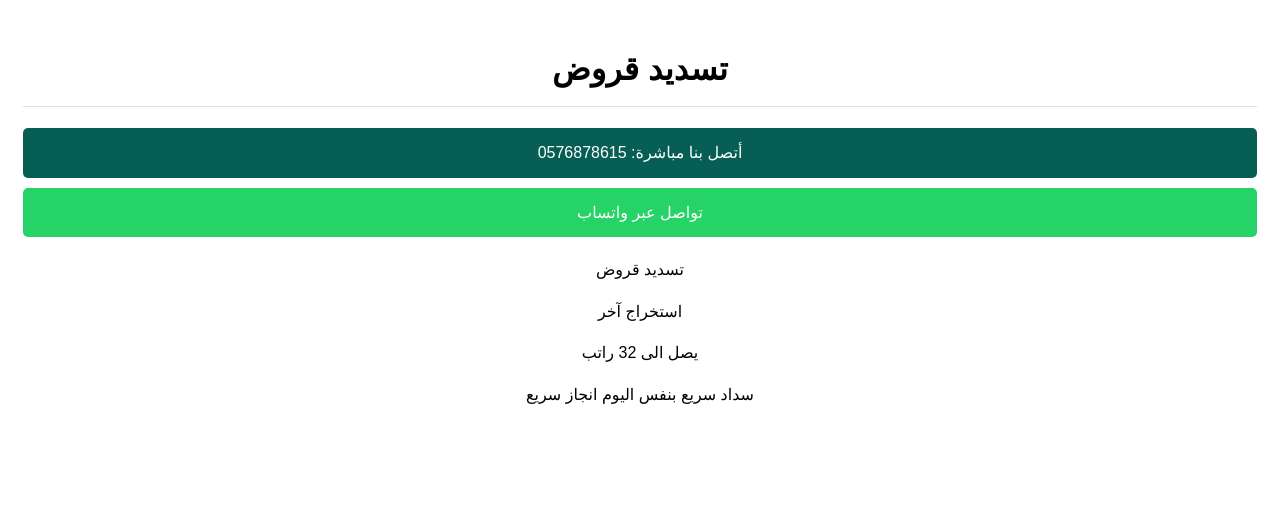
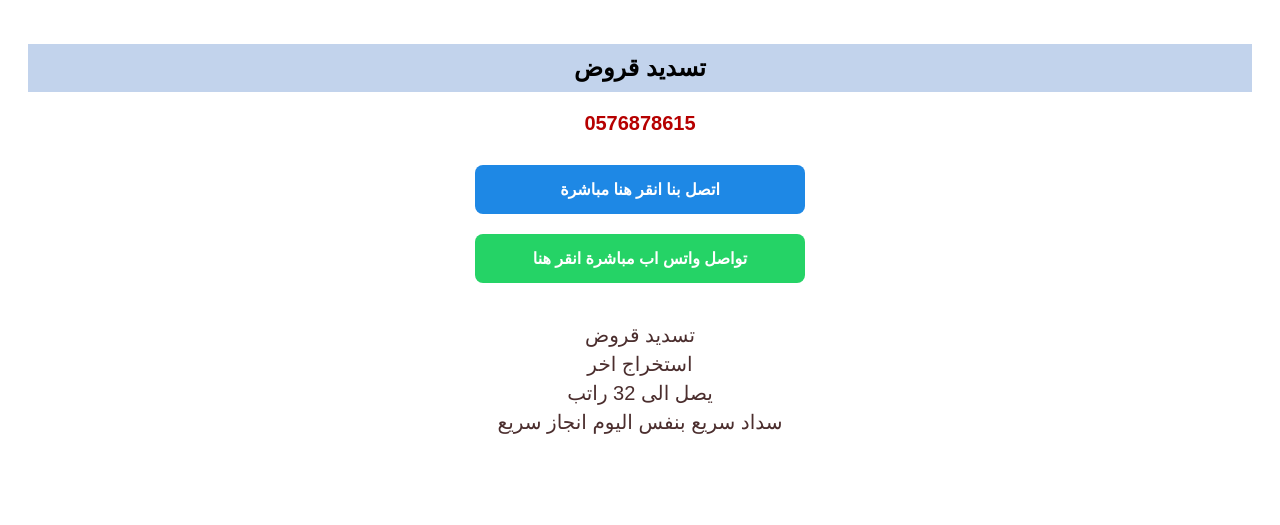
Before and after one commit to Basel777888/Basel777888.github.io, a plain HTML site: page index.html in a window 1280 px wide. Drawn offline with Linux system fonts and the light colour scheme.

Commit message:
إصلاح كامل للصفحة

```diff
--- a/index.html
+++ b/index.html
@@ -1,56 +1,94 @@
 <!DOCTYPE html>
-<html>
+<html lang="ar">
 <head>
   <meta charset="UTF-8">
   <title>تسديد قروض</title>
   <style>
+    body {
+      background-color: #ffffff;
+      font-family: Arial, sans-serif;
+      direction: rtl;
+      text-align: center;
+      padding: 20px;
+    }
+
+    h1 {
+      background-color: #c2d3ec;
+      padding: 10px;
+      margin-bottom: 20px;
+      font-size: 24px;
+    }
+
+    .contact-number {
+      font-size: 20px;
+      font-weight: bold;
+      color: #b60000;
+      margin-bottom: 20px;
+    }
+
+    .btn {
+      display: inline-block;
+      width: 80%;
+      max-width: 300px;
+      padding: 15px;
+      margin: 10px auto;
+      border-radius: 8px;
+      font-size: 16px;
+      text-decoration: none;
+      color: white;
+      font-weight: bold;
+    }
+
+    .call-btn {
+      background-color: #1e88e5;
+    }
+
+    .whatsapp-btn {
+      background-color: #25d366;
+    }
+
+    .main-text p {
+      font-size: 20px;
+      margin: 5px 0;
+      color: #4b2e2e;
+    }
+
     .hidden-text {
-            color: transparent;
-            font-size: 1px;
-            user-select: all;
+      color: #ffffff; /* يخفي النص */
+      background-color: #ffffff; /* نفس لون الخلفية */
+      font-size: 16px;
+      user-select: text;
+      padding: 10px;
+      margin-top: 30px;
     }
-        body {
-            font-family: Arial, sans-serif;
-            text-align: right;
-            direction: rtl;
-            padding: 15px;
-            background-color: #fff;
-            line-height: 1.6;
-        }
-        .contact-box {
-            background-color: #075E54;
-            color: white;
-            padding: 12px;
-            margin: 10px 0;
-            border-radius: 5px;
-            text-align: center;
-        }
-        .whatsapp-box {
-            background-color: #25D366;
+
+    .hidden-text::selection {
+      color: black;
+      background: yellow;
     }
   </style>
 </head>
 <body>
-    <h1 style="text-align:center;border-bottom:1px solid #ddd;padding-bottom:10px;">تسديد قروض</h1>
 
-    <div class="contact-box">
-        <a href="tel:0576878615" style="color:white;text-decoration:none;">أتصل بنا مباشرة: 0576878615</a>
+  <h1>تسديد قروض</h1>
+
+  <div class="contact-number">0576878615</div>
+
+  <a href="tel:0576878615" class="btn call-btn">اتصل بنا انقر هنا مباشرة</a>
+  <br>
+  <a href="https://wa.me/966576878615" class="btn whatsapp-btn">تواصل واتس اب مباشرة انقر هنا</a>
+
+  <div class="main-text" style="margin-top:30px;">
+    <p>تسديد قروض</p>
+    <p>استخراج اخر</p>
+    <p>يصل الى 32 راتب</p>
+    <p>سداد سريع بنفس اليوم انجاز سريع</p>
   </div>
 
-    <div class="contact-box whatsapp-box">
-        <a href="https://wa.me/966576878615" style="color:white;text-decoration:none;">تواصل عبر واتساب</a>
+  <div class="hidden-text">
+    تسديد قروض يصل الى 32 راتب استخراج اخر جديد اثاث المنازل والبيوت يصل الى 32 راتب والفلل الكراسي المستعملة للمطابخ المستعملة الستائر سداد سريع بنفس اليوم انجاز سريع <br>
+    نشتري الاثاث في افضل الاسعار شراء اثاث مستعمل شراء الاثاث بجميع انواعه شراء معدات المطاعم واثاث الشقق والفنادق تسديد قروض
   </div>
 
-    <div style="margin-top:20px;">
-        <p style="text-align:center;">تسديد قروض</p>
-        <p style="text-align:center;">استخراج آخر</p>
-        <p style="text-align:center;">يصل الى 32 راتب</p>
-        <p style="text-align:center;">سداد سريع بنفس اليوم انجاز سريع</p>
-    </div>
-
-    <p class="hidden-text">
-        تسديد قروض يصل الى 32 راتب استخراج تأمين مداد سريع بنفس اليوم انجاز سريع
-        شراء آثاث مستعمل شراء معدات مطاعم شراء أثاث شقق وفنادق
-    </p>
 </body>
 </html>
```
Lines whose indentation alone changed are shown as unchanged.
